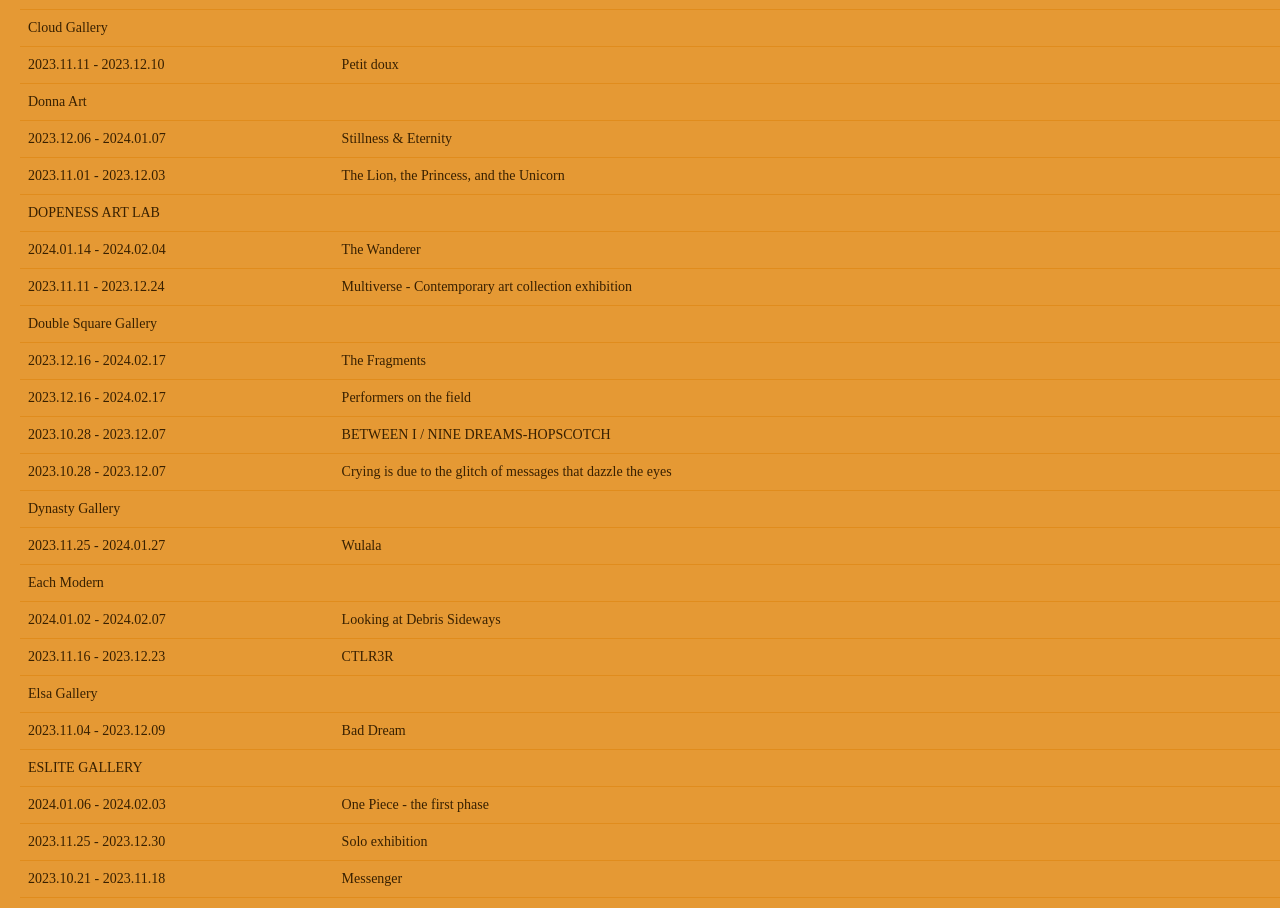
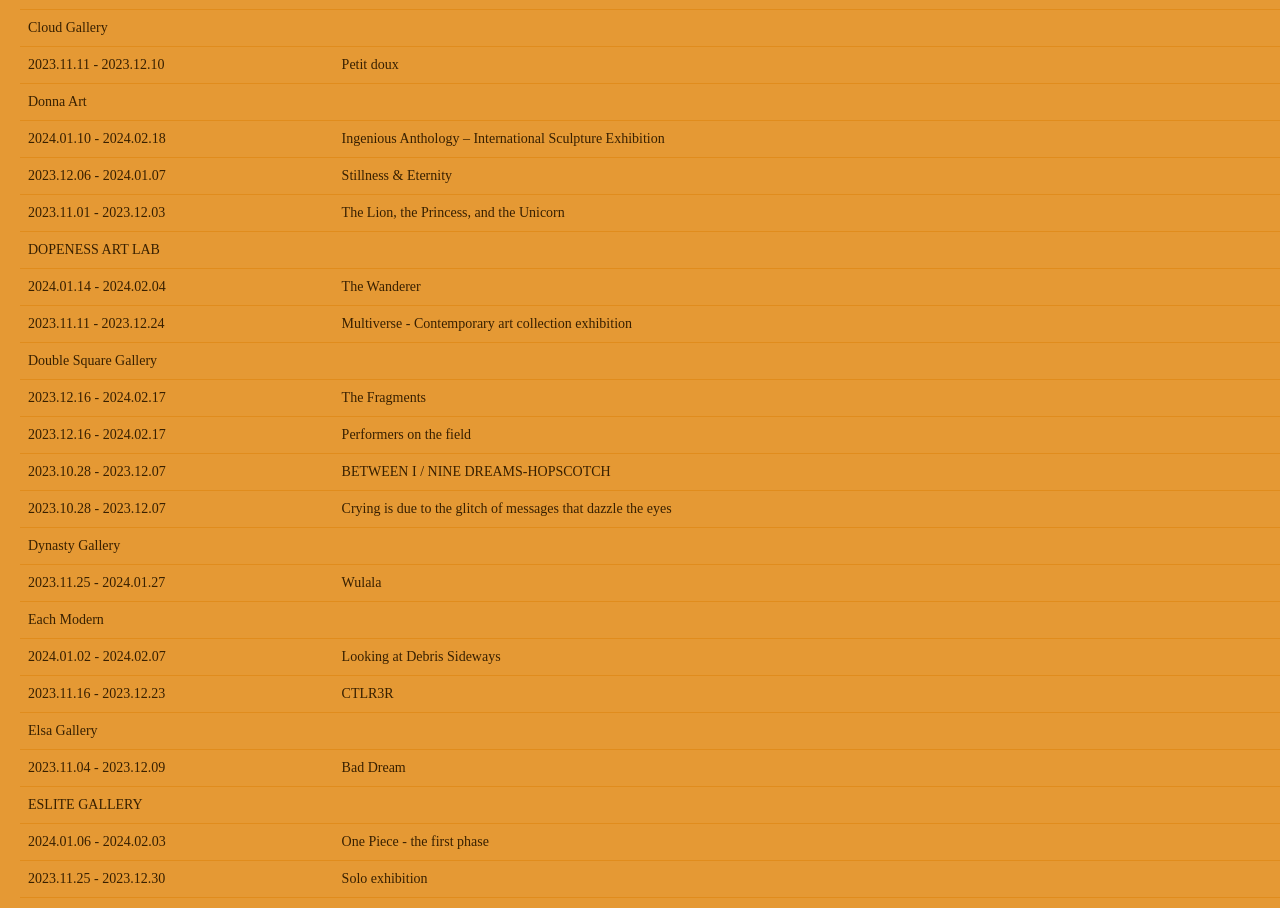
Before and after one commit to tjHsu/gallery-map, a Next.js app: page /events in a window 1280 px wide. Shown: the part 1460-2368 px from the top of the page. Built offline with nearby package versions, Linux system fonts and the light colour scheme; a web font is replaced by a local one.

Commit message:
Update Constants.ts

```diff
--- a/src/constants/Constants.ts
+++ b/src/constants/Constants.ts
@@ -1163,6 +1163,11 @@ export const GALLERIES = [
     website: "https://www.donnaart.com.tw",
     isSeparator: false,
     exhibitions: [{
+      artist: "Various artists",
+      showName: "Ingenious Anthology – International Sculpture Exhibition",
+      date: "2024.01.10 - 2024.02.18",
+      openingDate: "2024.01.14 sun 15:00"
+    },{
       artist: "Various artists",
       showName: "Stillness & Eternity",
       date: "2023.12.06 - 2024.01.07",
```
